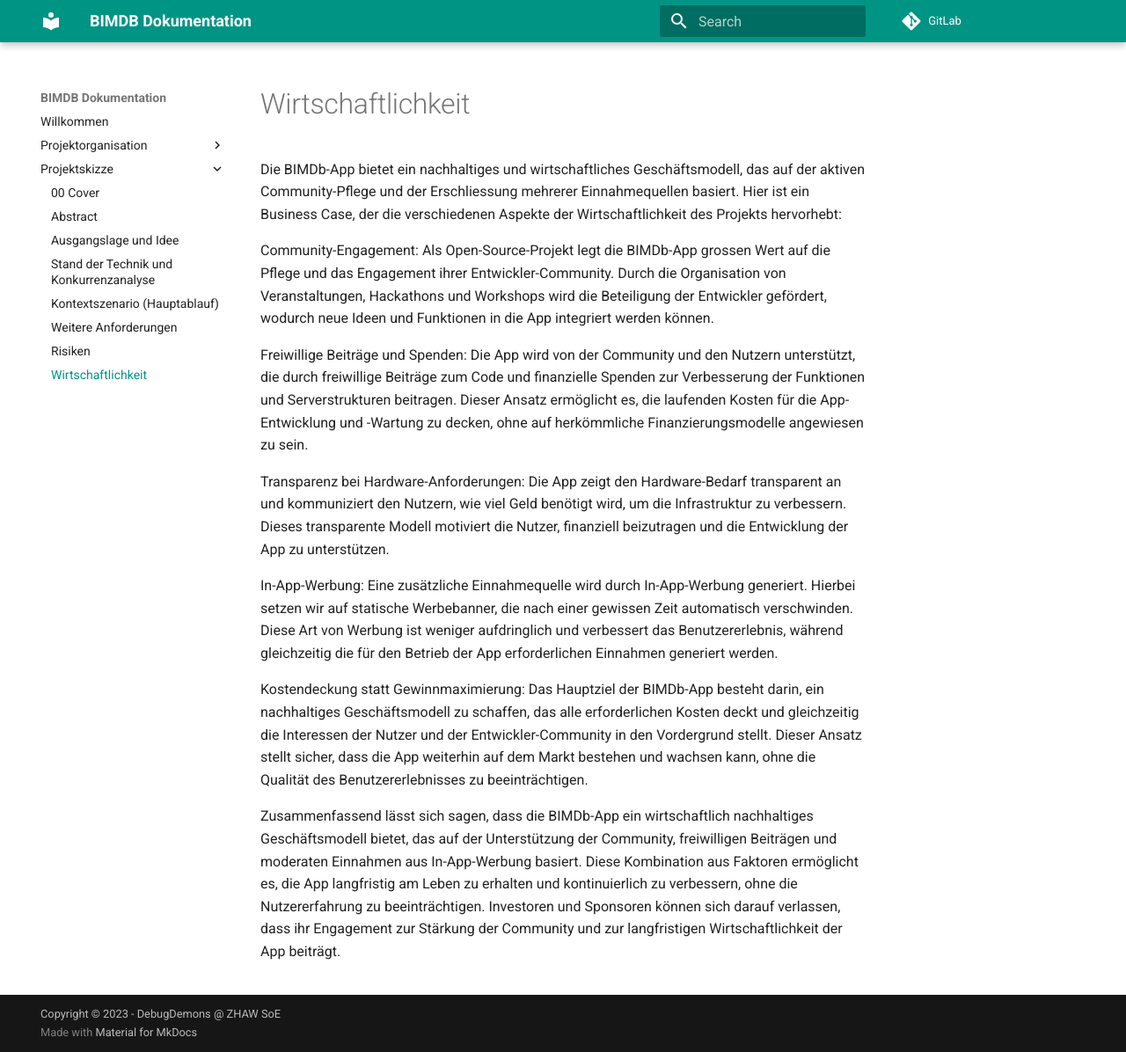
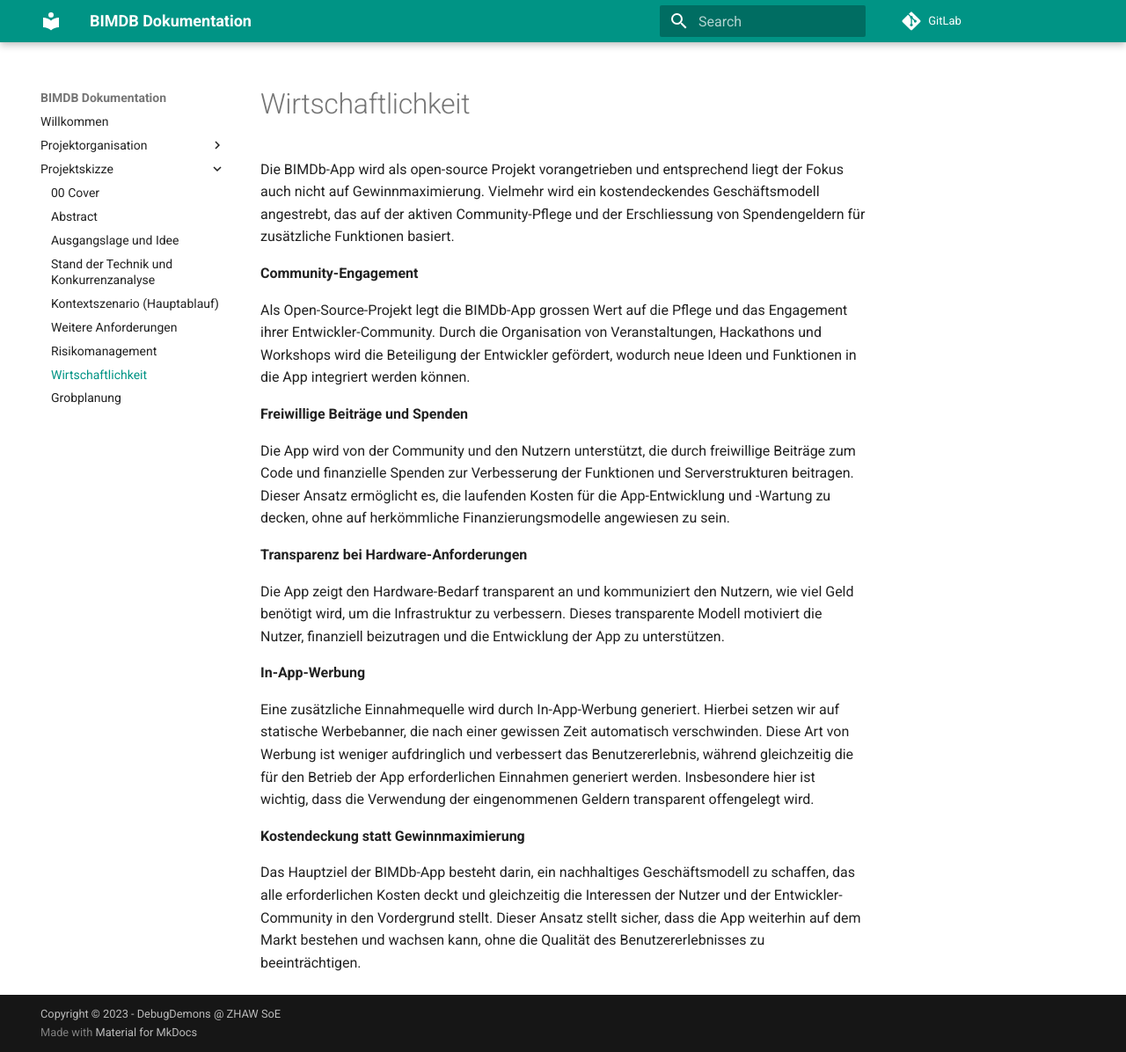
Before and after one commit to YvesBraendli/BIMDB_PM4, an MkDocs documentation site: the page built from docs/projektskizze/08_Wirtschaftlichkeit.md, in a window 1280 px wide and 1196 px high. Shown: the whole window at 88% size. Built offline with MkDocs 1.6.1 and Material for MkDocs 9.7.7, drawn with Linux system fonts in a browser that asks for light colours; comment, search, counter and statistics services are not loaded.

Commit message:
refactoring, adding riskmap, adding grobplanung

```diff
--- a/docs/projektskizze/08_Wirtschaftlichkeit.md
+++ b/docs/projektskizze/08_Wirtschaftlichkeit.md
@@ -1,15 +1,23 @@
 # Wirtschaftlichkeit
 
-Die BIMDb-App bietet ein nachhaltiges und wirtschaftliches Geschäftsmodell, das auf der aktiven Community-Pflege und der Erschliessung mehrerer Einnahmequellen basiert. Hier ist ein Business Case, der die verschiedenen Aspekte der Wirtschaftlichkeit des Projekts hervorhebt:
+Die BIMDb-App wird als open-source Projekt vorangetrieben und entsprechend liegt der Fokus auch nicht auf Gewinnmaximierung. Vielmehr wird ein kostendeckendes  Geschäftsmodell angestrebt, das auf der aktiven Community-Pflege und der Erschliessung von Spendengeldern für zusätzliche Funktionen basiert.
 
-Community-Engagement: Als Open-Source-Projekt legt die BIMDb-App grossen Wert auf die Pflege und das Engagement ihrer Entwickler-Community. Durch die Organisation von Veranstaltungen, Hackathons und Workshops wird die Beteiligung der Entwickler gefördert, wodurch neue Ideen und Funktionen in die App integriert werden können.
+**Community-Engagement**
 
-Freiwillige Beiträge und Spenden: Die App wird von der Community und den Nutzern unterstützt, die durch freiwillige Beiträge zum Code und finanzielle Spenden zur Verbesserung der Funktionen und Serverstrukturen beitragen. Dieser Ansatz ermöglicht es, die laufenden Kosten für die App-Entwicklung und -Wartung zu decken, ohne auf herkömmliche Finanzierungsmodelle angewiesen zu sein.
+Als Open-Source-Projekt legt die BIMDb-App grossen Wert auf die Pflege und das Engagement ihrer Entwickler-Community. Durch die Organisation von Veranstaltungen, Hackathons und Workshops wird die Beteiligung der Entwickler gefördert, wodurch neue Ideen und Funktionen in die App integriert werden können.
 
-Transparenz bei Hardware-Anforderungen: Die App zeigt den Hardware-Bedarf transparent an und kommuniziert den Nutzern, wie viel Geld benötigt wird, um die Infrastruktur zu verbessern. Dieses transparente Modell motiviert die Nutzer, finanziell beizutragen und die Entwicklung der App zu unterstützen.
+**Freiwillige Beiträge und Spenden**
 
-In-App-Werbung: Eine zusätzliche Einnahmequelle wird durch In-App-Werbung generiert. Hierbei setzen wir auf statische Werbebanner, die nach einer gewissen Zeit automatisch verschwinden. Diese Art von Werbung ist weniger aufdringlich und verbessert das Benutzererlebnis, während gleichzeitig die für den Betrieb der App erforderlichen Einnahmen generiert werden.
+Die App wird von der Community und den Nutzern unterstützt, die durch freiwillige Beiträge zum Code und finanzielle Spenden zur Verbesserung der Funktionen und Serverstrukturen beitragen. Dieser Ansatz ermöglicht es, die laufenden Kosten für die App-Entwicklung und -Wartung zu decken, ohne auf herkömmliche Finanzierungsmodelle angewiesen zu sein.
 
-Kostendeckung statt Gewinnmaximierung: Das Hauptziel der BIMDb-App besteht darin, ein nachhaltiges Geschäftsmodell zu schaffen, das alle erforderlichen Kosten deckt und gleichzeitig die Interessen der Nutzer und der Entwickler-Community in den Vordergrund stellt. Dieser Ansatz stellt sicher, dass die App weiterhin auf dem Markt bestehen und wachsen kann, ohne die Qualität des Benutzererlebnisses zu beeinträchtigen.
+**Transparenz bei Hardware-Anforderungen**
 
-Zusammenfassend lässt sich sagen, dass die BIMDb-App ein wirtschaftlich nachhaltiges Geschäftsmodell bietet, das auf der Unterstützung der Community, freiwilligen Beiträgen und moderaten Einnahmen aus In-App-Werbung basiert. Diese Kombination aus Faktoren ermöglicht es, die App langfristig am Leben zu erhalten und kontinuierlich zu verbessern, ohne die Nutzererfahrung zu beeinträchtigen. Investoren und Sponsoren können sich darauf verlassen, dass ihr Engagement zur Stärkung der Community und zur langfristigen Wirtschaftlichkeit der App beiträgt.
+Die App zeigt den Hardware-Bedarf transparent an und kommuniziert den Nutzern, wie viel Geld benötigt wird, um die Infrastruktur zu verbessern. Dieses transparente Modell motiviert die Nutzer, finanziell beizutragen und die Entwicklung der App zu unterstützen.
+
+**In-App-Werbung**
+
+Eine zusätzliche Einnahmequelle wird durch In-App-Werbung generiert. Hierbei setzen wir auf statische Werbebanner, die nach einer gewissen Zeit automatisch verschwinden. Diese Art von Werbung ist weniger aufdringlich und verbessert das Benutzererlebnis, während gleichzeitig die für den Betrieb der App erforderlichen Einnahmen generiert werden. Insbesondere hier ist wichtig, dass die Verwendung der eingenommenen Geldern transparent offengelegt wird.
+
+**Kostendeckung statt Gewinnmaximierung**
+
+Das Hauptziel der BIMDb-App besteht darin, ein nachhaltiges Geschäftsmodell zu schaffen, das alle erforderlichen Kosten deckt und gleichzeitig die Interessen der Nutzer und der Entwickler-Community in den Vordergrund stellt. Dieser Ansatz stellt sicher, dass die App weiterhin auf dem Markt bestehen und wachsen kann, ohne die Qualität des Benutzererlebnisses zu beeinträchtigen.
```
Also changed, not shown: docs/projektskizze/01_Abstract.md (+3 -1 lines), docs/projektskizze/02_Ausgangslage&Idee.md (renamed from docs/projektskizze/02_Ausgangslage&Idee copy.md, +1 -1 lines), docs/projektskizze/05_WeitereAnforderungen copy.md (deleted, +0 -13 lines), docs/projektskizze/05_WeitereAnforderungen.md (added, +25 -0 lines), docs/projektskizze/07_Risiken.md (+23 -11 lines), docs/projektskizze/09_Grobplanung.md (added, +38 -0 lines), docs/projektskizze/03_StandDerTechnik&Konkurrenzanalyse.md (renamed from docs/projektskizze/03_StandDerTechnik&Konkurrenzanalyse copy.md), docs/projektskizze/04_KontextszenarioHauptablauf.md (renamed from docs/projektskizze/04_KontextszenarioHauptablauf copy.md).
